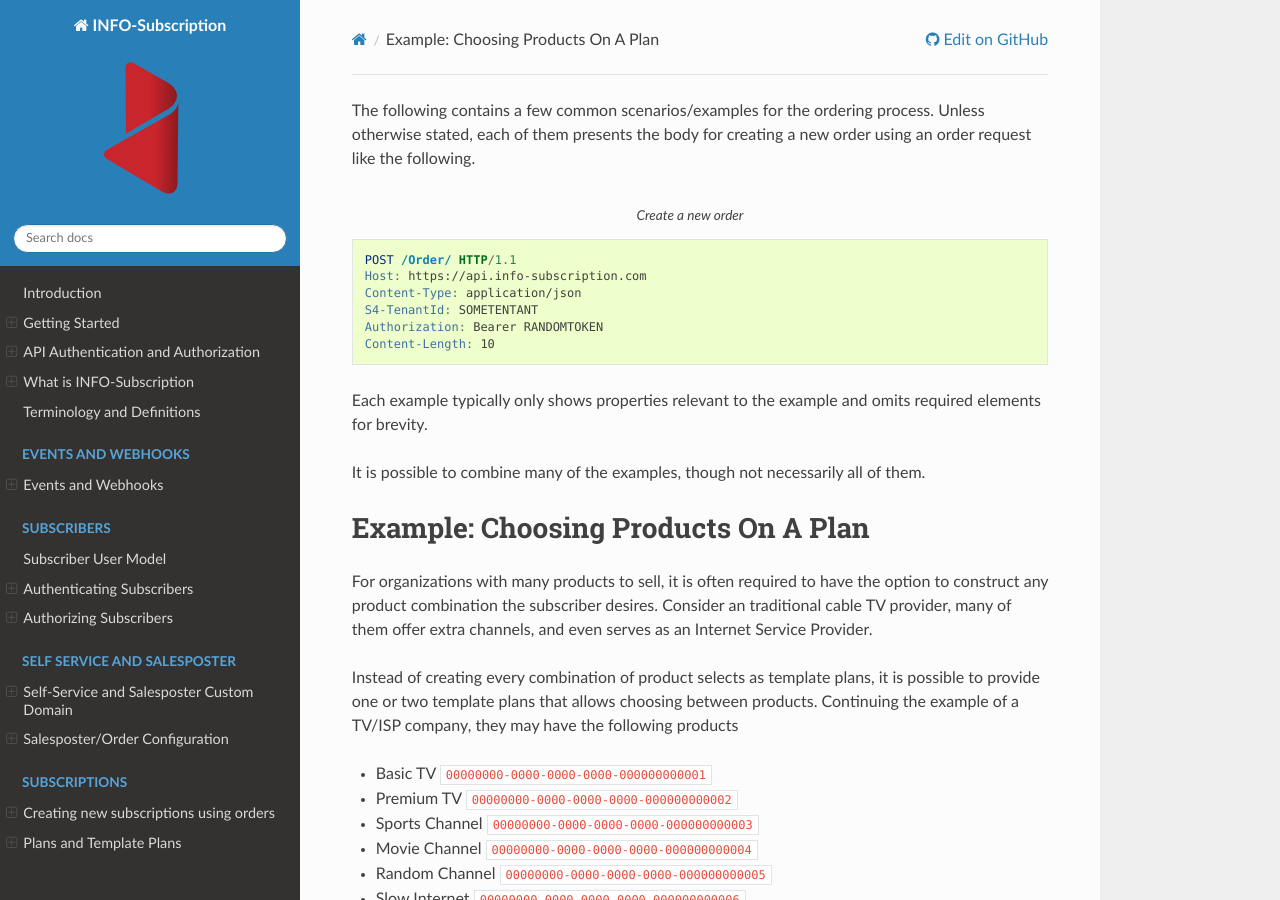
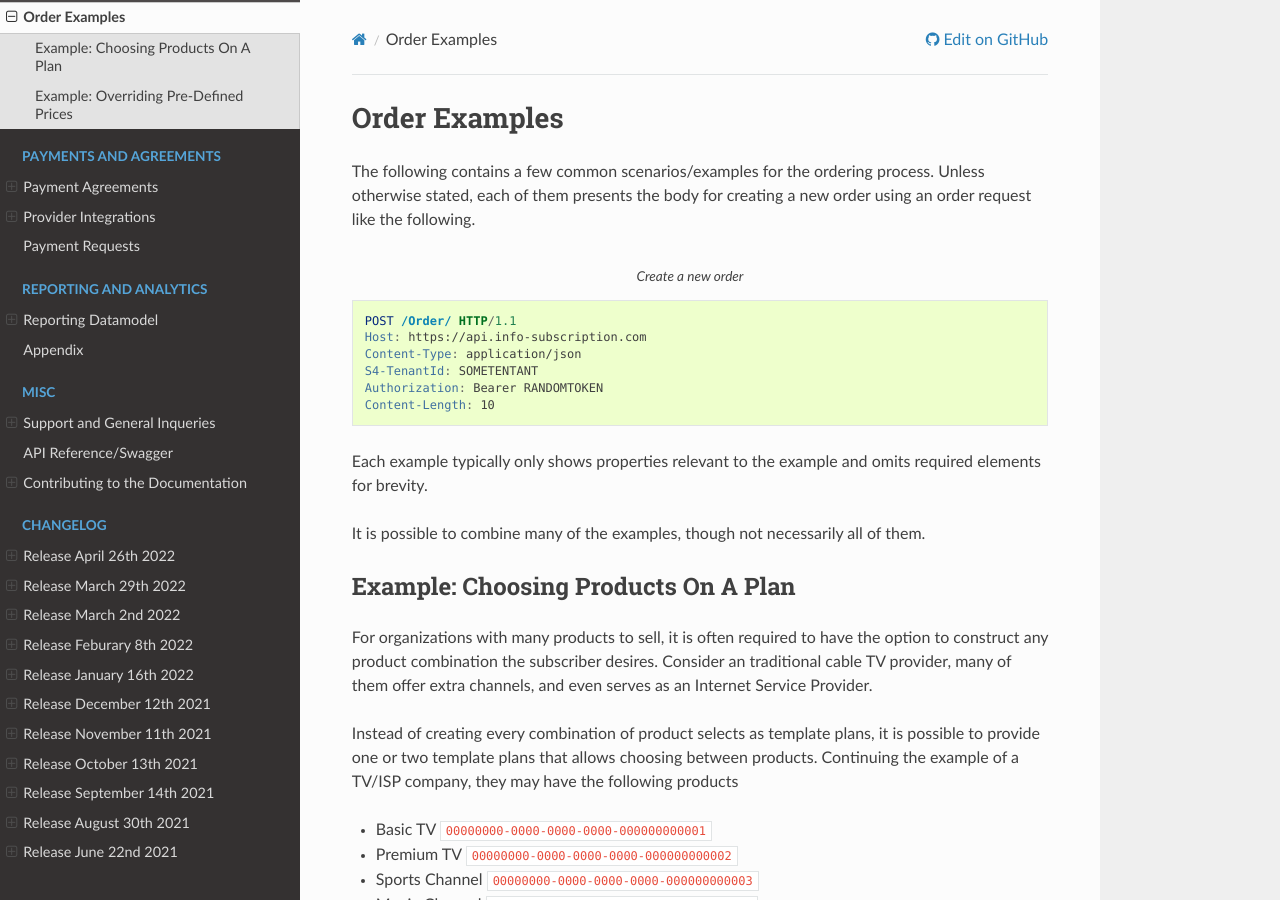
Before and after one commit to infosoftas/info-subscription-doc, a Sphinx documentation site: the page built from source/subscription/orders/examples/examples.rst, in a window 1280 px wide and 900 px high. Built offline with Sphinx 7.4.7 and the Read the Docs theme 2.0.0, drawn with Linux system fonts in a browser that asks for light colours; formulas are drawn with MathJax 3.

Commit message:
Re-arranged a few things related to orders and re-added the subscribers document.

```diff
--- a/source/index.rst
+++ b/source/index.rst
@@ -62,11 +62,11 @@ Please refer to the section on :ref:`Support and Reporting Bugs <reporting-bugs>
 
 .. toctree::
     :caption: Subscriptions
-    :glob:
     :hidden:
 
+    subscription/plans
     subscription/orders/orders
-    subscription/*
+    subscription/orders/examples/examples
 
 .. toctree::
     :caption: Payments and Agreements
--- a/source/subscribers/subscribers.rst
+++ b/source/subscribers/subscribers.rst
@@ -13,7 +13,7 @@ Subscribers have two identifiers, one internal UUID/GUID and one external human-
 
 Optionally a subscriber may have an external Id, this is useful to map between |projectName| and external systems.
 
-Unlike a subscription, a customer is never associated with an :term:`organization` and is considered global.
+Unlike a subscription, a subscriber is never associated with an :term:`organization` and is considered global.
 Keep this in mind if you have to decide on having one or multiple tenants.
 
 Subscriber Contacts
--- a/source/subscription/orders/examples/choosing-products.rst
+++ b/source/subscription/orders/examples/choosing-products.rst
@@ -1,7 +1,7 @@
 .. _order-example-products-on-plan:
 
 Example: Choosing Products On A Plan
-====================================
+------------------------------------
 
 For organizations with many products to sell, it is often required to have the option to construct any product combination the subscriber desires.
 Consider an traditional cable TV provider, many of them offer extra channels, and even serves as an Internet Service Provider.
--- a/source/subscription/orders/examples/examples.rst
+++ b/source/subscription/orders/examples/examples.rst
@@ -1,4 +1,7 @@
 .. _order-examples:
+
+Order Examples
+==============
 
 The following contains a few common scenarios/examples for the ordering process.
 Unless otherwise stated, each of them presents the body for creating a new order using an order request like the following.
@@ -19,6 +22,7 @@ Each example typically only shows properties relevant to the example and omits r
 
 It is possible to combine many of the examples, though not necessarily all of them.
 
+
 .. include:: choosing-products.rst
 
 .. include:: override-price.rst
--- a/source/subscription/orders/examples/override-price.rst
+++ b/source/subscription/orders/examples/override-price.rst
@@ -2,7 +2,7 @@
 
 
 Example: Overriding Pre-Defined Prices
-======================================
+--------------------------------------
 Typically a template plan is setup with a specific set of products.
 
 The price is either defined directly on the template plan, or as a function of the list price on the products.
```
Also changed, not shown: other parts of source/index.rst (+1 -1 lines).
